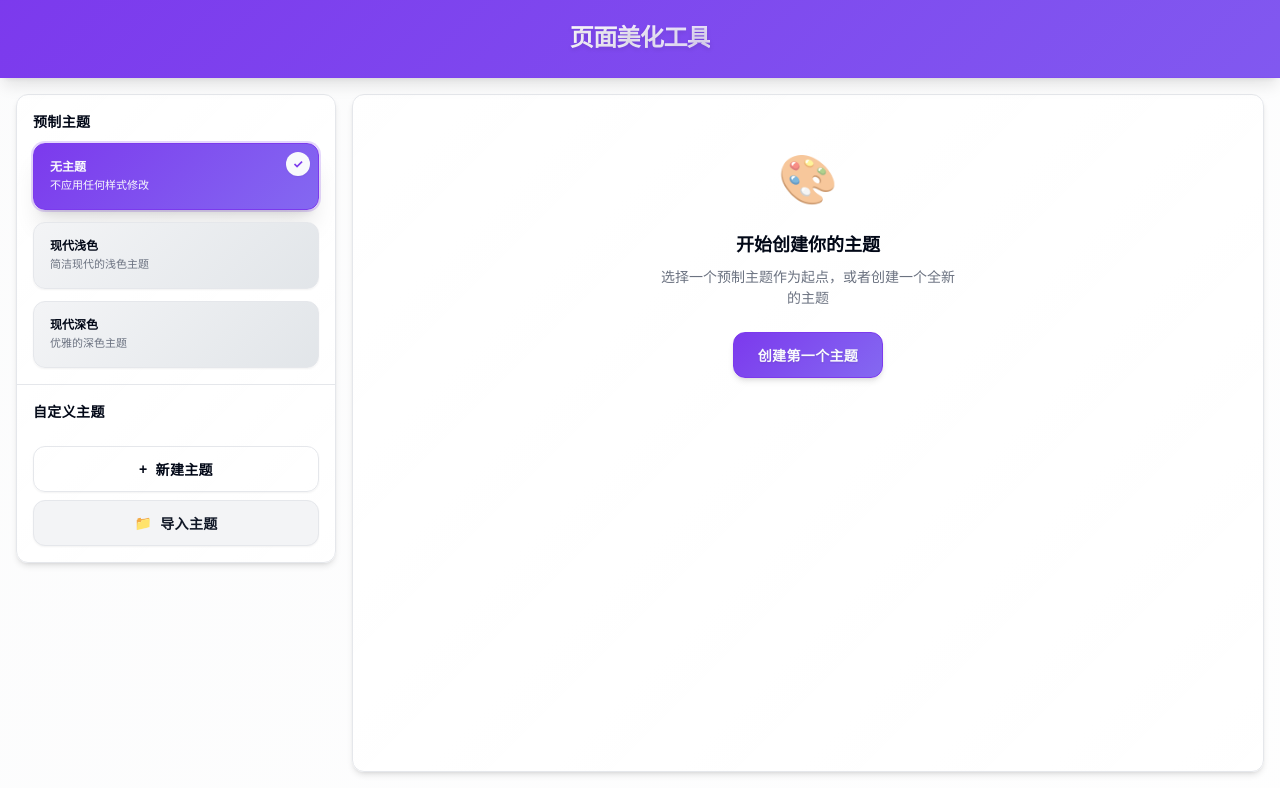
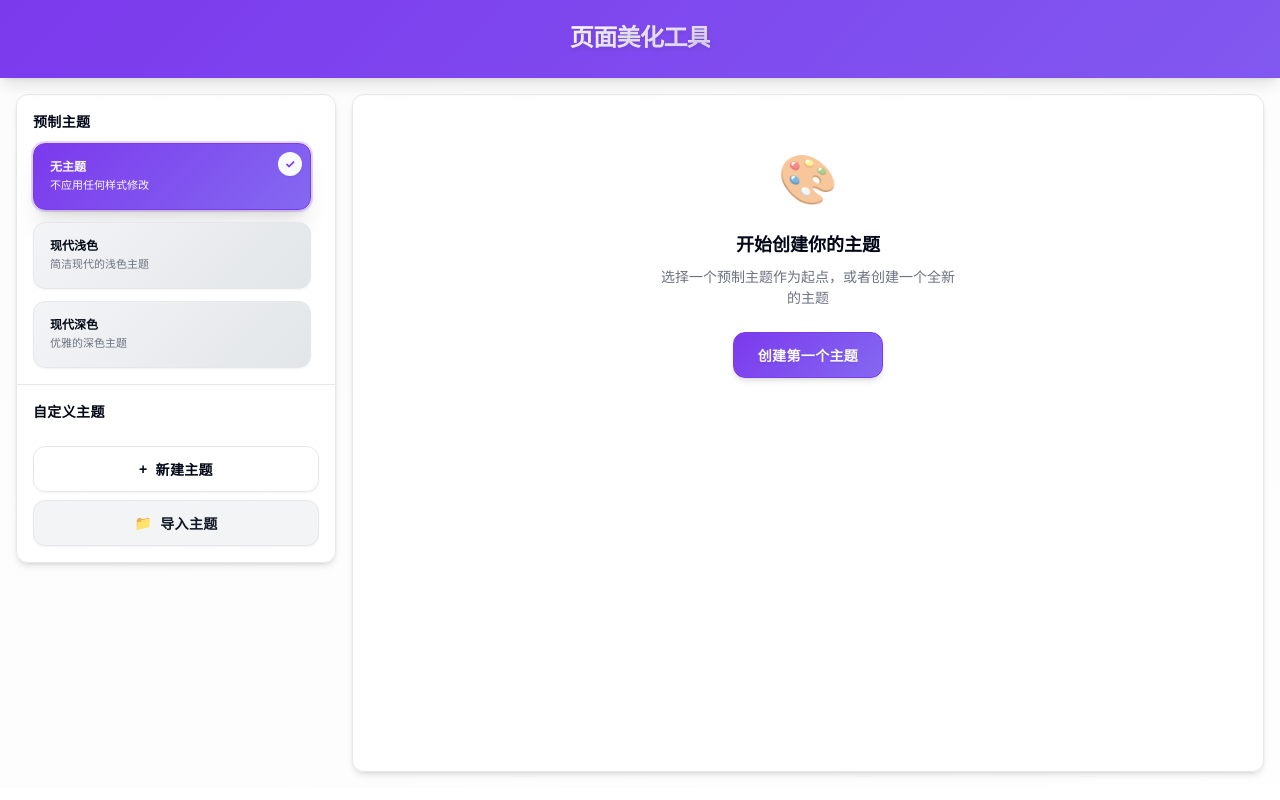
Before and after one commit to mehaotian/do-tools, a website with bundled scripts: page page-beautify.html in a window 1280 px wide. Built offline with nearby package versions, Linux system fonts and the light colour scheme; some packages are replaced by stand-ins of ours.

Commit message:
feat(主题管理): 优化主题卡片样式和文本溢出处理
- 为主题名称和描述添加 title 属性以显示完整文本
- 添加文本溢出处理样式，包括单行和多行文本的省略显示
- 调整卡片容器的 padding 和布局样式
- 添加工具提示悬停效果

```diff
--- a/css/page-beautify.css
+++ b/css/page-beautify.css
@@ -158,6 +158,7 @@ body {
   display: grid;
   grid-template-columns: repeat(auto-fit, minmax(140px, 1fr));
   gap: 0.75rem;
+  padding-right: 0.5rem;
 }
 
 .preset-theme-card {
@@ -231,12 +232,24 @@ body {
   color: hsl(var(--foreground));
   margin-bottom: 0.25rem;
   line-height: 1.2;
+  /* 文本溢出处理 */
+  overflow: hidden;
+  text-overflow: ellipsis;
+  white-space: nowrap;
+  max-width: 100%;
 }
 
 .preset-theme-card p {
   font-size: 0.6875rem;
   color: hsl(var(--muted-foreground));
   line-height: 1.3;
+  /* 多行文本溢出处理 */
+  overflow: hidden;
+  display: -webkit-box;
+  -webkit-line-clamp: 2;
+  -webkit-box-orient: vertical;
+  word-break: break-word;
+  hyphens: auto;
 }
 
 /* 自定义主题列表 */
@@ -246,6 +259,7 @@ body {
   flex-wrap: wrap;
   gap: 0.5rem;
   margin-bottom: 0.75rem;
+  padding-right: 0.5rem;
 }
 
 /* 主题管理操作区 */
@@ -302,13 +316,20 @@ body {
   height: 2px;
   background: hsl(var(--primary));
 }
-
+.custom-theme-info {
+  width: 100%;
+}
 .custom-theme-info h5 {
   font-size: 0.75rem;
   font-weight: 600;
   color: hsl(var(--foreground));
   margin-bottom: 0.25rem;
   line-height: 1.2;
+  /* 文本溢出处理 */
+  overflow: hidden;
+  text-overflow: ellipsis;
+  white-space: nowrap;
+  /* max-width: 100%; */
 }
 
 .custom-theme-info p {
@@ -316,6 +337,13 @@ body {
   color: hsl(var(--muted-foreground));
   line-height: 1.3;
   margin-bottom: 0.5rem;
+  /* 多行文本溢出处理 */
+  overflow: hidden;
+  display: -webkit-box;
+  -webkit-line-clamp: 2;
+  -webkit-box-orient: vertical;
+  word-break: break-word;
+  hyphens: auto;
 }
 
 
@@ -2569,6 +2597,7 @@ body {
   .preset-themes,
   .custom-themes-list {
     gap: 0.375rem;
+    padding-right: 0.375rem;
   }
 
   .preset-theme-card,
@@ -2597,6 +2626,21 @@ body {
 
 ::-webkit-scrollbar-thumb:hover {
   background: hsl(var(--muted-foreground) / 0.5);
+}
+
+/* 工具提示样式优化 */
+.preset-theme-card h4[title],
+.preset-theme-card p[title],
+.custom-theme-info h5[title],
+.custom-theme-info p[title] {
+  cursor: help;
+}
+
+.preset-theme-card h4[title]:hover,
+.preset-theme-card p[title]:hover,
+.custom-theme-info h5[title]:hover,
+.custom-theme-info p[title]:hover {
+  position: relative;
 }
 
 /* 焦点可见性 */
--- a/js/managers/theme-manager.js
+++ b/js/managers/theme-manager.js
@@ -372,15 +372,15 @@ export class ThemeManager {
     if (isPreset) {
       // 预设主题使用简单布局
       card.innerHTML = `
-        <h4>${Utils.escapeHtml(theme.name)}</h4>
-        <p>${Utils.escapeHtml(theme.description || '')}</p>
+        <h4 title="${Utils.escapeHtml(theme.name)}">${Utils.escapeHtml(theme.name)}</h4>
+        <p title="${Utils.escapeHtml(theme.description || '')}">${Utils.escapeHtml(theme.description || '')}</p>
       `;
     } else {
       // 自定义主题使用简洁布局
       card.innerHTML = `
         <div class="custom-theme-info">
-          <h5>${Utils.escapeHtml(theme.name)}</h5>
-          <p>${Utils.escapeHtml(theme.description || '无描述')}</p>
+          <h5 title="${Utils.escapeHtml(theme.name)}">${Utils.escapeHtml(theme.name)}</h5>
+          <p title="${Utils.escapeHtml(theme.description || '无描述')}">${Utils.escapeHtml(theme.description || '无描述')}</p>
         </div>
       `;
     }
```
